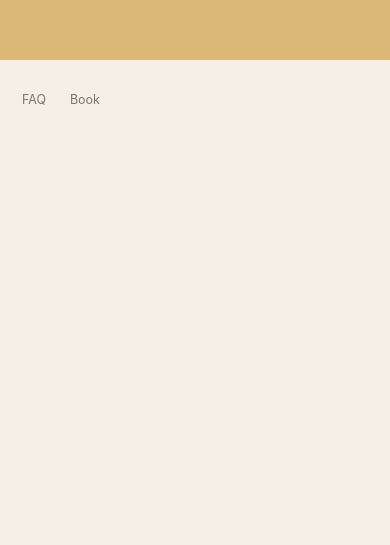
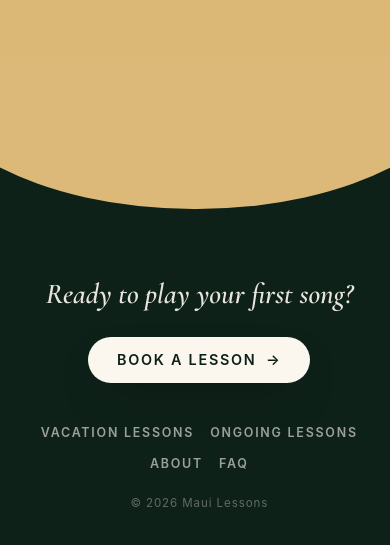
Before and after one commit to karinrub/maui-lessons, a React (Vite) app: page / in a window 390 px wide. Shown: the part 2425-2970 px from the top of the page. Before the commit the page ends 2572 px from the top, so only its background shows below. Built offline with nearby package versions, Linux system fonts and the light colour scheme.

Commit message:
feat(home): add finale footer with Book a Lesson CTA, drop Bowlby One font
Co-Authored-By: Claude Fable 5 <noreply@anthropic.com>

```diff
--- a/index.html
+++ b/index.html
@@ -6,7 +6,7 @@
     <link rel="preconnect" href="https://fonts.googleapis.com" />
     <link rel="preconnect" href="https://fonts.gstatic.com" crossorigin />
     <link
-      href="https://fonts.googleapis.com/css2?family=Bowlby+One&family=Cormorant+Garamond:ital,wght@0,400;0,600;1,600&family=Fraunces:ital,opsz,wght@0,144,700;0,144,900;1,144,400&display=swap"
+      href="https://fonts.googleapis.com/css2?family=Cormorant+Garamond:ital,wght@0,400;0,600;1,600&family=Fraunces:ital,opsz,wght@0,144,700;0,144,900;1,144,400&display=swap"
       rel="stylesheet"
     />
     <meta name="viewport" content="width=device-width, initial-scale=1.0" />
--- /dev/null
+++ b/src/components/home/HomeFinale.css
@@ -0,0 +1,130 @@
+/* Deep-ink finale field. -2px pull-up kills any hairline against the tan
+   Meet Aaron section above; the tan arch below the top edge carries the
+   previous section's color into this one, so the boundary reads as one
+   continuous surface (continuity rule from the design spec). */
+.home-finale {
+  position: relative;
+  z-index: 2;
+  overflow: hidden;
+  margin-top: -2px;
+  background: #0d2018;
+  padding: 0 clamp(16px, 4vw, 56px) clamp(40px, 6svh, 72px);
+}
+
+/* Mirror of the hero arch: rectangle rounded along its bottom edge, so the
+   tan bulges down into the ink. Wider than the viewport (145vw) to keep the
+   curve shallow, exactly like the hero's dome. */
+.home-finale__arch {
+  position: relative;
+  left: 50%;
+  width: 145vw;
+  height: clamp(120px, 18svh, 230px);
+  border-radius: 0 0 50% 50% / 0 0 100% 100%;
+  background: var(--home-tan);
+  transform: translateX(-50%);
+}
+
+.home-finale__inner {
+  position: relative;
+  z-index: 2;
+  display: flex;
+  flex-direction: column;
+  align-items: center;
+  gap: clamp(1.2rem, 3svh, 2rem);
+  width: min(94vw, 1080px);
+  margin: clamp(48px, 8svh, 96px) auto 0;
+  text-align: center;
+}
+
+.home-finale__line {
+  margin: 0;
+  color: rgba(250, 245, 238, 0.92);
+  font-family: "Cormorant Garamond", Georgia, "Times New Roman", serif;
+  font-size: clamp(1.8rem, 4vw, 3.2rem);
+  font-style: italic;
+  font-weight: 600;
+  line-height: 1.2;
+}
+
+.home-finale__cta {
+  display: inline-flex;
+  align-items: center;
+  gap: 0.6rem;
+  padding: clamp(0.9rem, 1.6vw, 1.15rem) clamp(1.8rem, 3.4vw, 2.6rem);
+  border-radius: 999px;
+  background: #fbf7ee;
+  color: #0d2018;
+  font-size: 0.9rem;
+  font-weight: 600;
+  letter-spacing: 0.12em;
+  text-decoration: none;
+  text-transform: uppercase;
+  box-shadow: 0 18px 40px -18px rgba(0, 0, 0, 0.55);
+  transition: transform 0.24s ease, box-shadow 0.24s ease;
+}
+
+.home-finale__cta:hover,
+.home-finale__cta:focus-visible {
+  transform: translateY(-2px);
+  box-shadow: 0 24px 48px -18px rgba(0, 0, 0, 0.65);
+}
+
+.home-finale__cta:focus-visible {
+  outline: 1px solid rgba(250, 245, 238, 0.78);
+  outline-offset: 0.3rem;
+}
+
+.home-finale__cta-arrow {
+  transition: transform 0.22s ease;
+}
+
+.home-finale__cta:hover .home-finale__cta-arrow {
+  transform: translateX(0.25rem);
+}
+
+.home-finale__links {
+  display: flex;
+  flex-wrap: wrap;
+  justify-content: center;
+  gap: clamp(1rem, 2.5vw, 2rem);
+  margin-top: clamp(0.6rem, 2svh, 1.2rem);
+}
+
+.home-finale__links a {
+  color: rgba(250, 245, 238, 0.6);
+  font-size: 0.78rem;
+  font-weight: 600;
+  letter-spacing: 0.14em;
+  text-decoration: none;
+  text-transform: uppercase;
+  transition: color 0.22s ease;
+}
+
+.home-finale__links a:hover,
+.home-finale__links a:focus-visible {
+  color: #faf5ee;
+}
+
+.home-finale__links a:focus-visible {
+  outline: 1px solid rgba(250, 245, 238, 0.78);
+  outline-offset: 0.3rem;
+}
+
+.home-finale__copyright {
+  margin: 0;
+  color: rgba(250, 245, 238, 0.35);
+  font-size: 0.72rem;
+  letter-spacing: 0.08em;
+}
+
+/* Same grain material as the deck band and hero arch (--grain-url). */
+.home-finale__grain {
+  position: absolute;
+  inset: 0;
+  z-index: 1;
+  background-image: var(--grain-url);
+  background-repeat: repeat;
+  opacity: 0.05;
+  mix-blend-mode: overlay;
+  pointer-events: none;
+}
--- /dev/null
+++ b/src/components/home/HomeFinale.tsx
@@ -0,0 +1,69 @@
+import { useLayoutEffect, useRef } from 'react'
+import { Link } from 'react-router-dom'
+import gsap from 'gsap'
+import { ScrollTrigger } from 'gsap/ScrollTrigger'
+import usePrefersReducedMotion from '../../hooks/usePrefersReducedMotion'
+import './HomeFinale.css'
+
+gsap.registerPlugin(ScrollTrigger)
+
+export default function HomeFinale() {
+  const prefersReducedMotion = usePrefersReducedMotion()
+  const sectionRef = useRef<HTMLElement>(null)
+  const ctaRef = useRef<HTMLAnchorElement>(null)
+
+  useLayoutEffect(() => {
+    const section = sectionRef.current
+    const cta = ctaRef.current
+
+    if (!section || !cta || prefersReducedMotion) {
+      return
+    }
+
+    // Once-only entrance (no reverse: a footer CTA popping back out on
+    // upward scroll would read as broken, not cinematic).
+    const tween = gsap.fromTo(
+      cta,
+      { scale: 0.92, autoAlpha: 0 },
+      {
+        scale: 1,
+        autoAlpha: 1,
+        duration: 0.8,
+        ease: 'power3.out',
+        scrollTrigger: {
+          trigger: section,
+          start: 'top 75%',
+          toggleActions: 'play none none none',
+        },
+      },
+    )
+
+    return () => {
+      tween.scrollTrigger?.kill()
+      tween.kill()
+    }
+  }, [prefersReducedMotion])
+
+  return (
+    <section ref={sectionRef} className="home-finale" aria-label="Book a lesson">
+      {/* Inverted bookend of the hero's sage arch: same radius language,
+          tan dome hanging into the ink field. */}
+      <div className="home-finale__arch" aria-hidden="true" />
+      <div className="home-finale__inner">
+        <p className="home-finale__line">Ready to play your first song?</p>
+        <Link ref={ctaRef} to="/book" className="home-finale__cta">
+          Book a Lesson
+          <span className="home-finale__cta-arrow" aria-hidden="true">→</span>
+        </Link>
+        <nav className="home-finale__links" aria-label="Footer navigation">
+          <Link to="/tourist-lessons">Vacation Lessons</Link>
+          <Link to="/weekly-lessons">Ongoing Lessons</Link>
+          <Link to="/about">About</Link>
+          <Link to="/faq">FAQ</Link>
+        </nav>
+        <p className="home-finale__copyright">© {new Date().getFullYear()} Maui Lessons</p>
+      </div>
+      <div className="home-finale__grain" aria-hidden="true" />
+    </section>
+  )
+}
--- a/src/layout/SiteLayout.tsx
+++ b/src/layout/SiteLayout.tsx
@@ -49,7 +49,7 @@ export default function SiteLayout() {
           </main>
         </PageTransition>
       </div>
-      <SiteFooter />
+      {isHome ? null : <SiteFooter />}
     </div>
   )
 }
--- a/src/pages/Home.tsx
+++ b/src/pages/Home.tsx
@@ -1,4 +1,5 @@
 import HomeAmbientBackground from '../components/home/HomeAmbientBackground'
+import HomeFinale from '../components/home/HomeFinale'
 import MeetAaron from '../components/home/MeetAaron'
 import OpeningScene from '../components/home/OpeningScene'
 import StackedServicesDeck from '../components/home/StackedServicesDeck'
@@ -15,6 +16,7 @@ export default function Home() {
       <OpeningScene scrollSequence={scrollSequence} />
       <StackedServicesDeck scrollSequence={scrollSequence} />
       <MeetAaron />
+      <HomeFinale />
     </>
   )
 }
```
